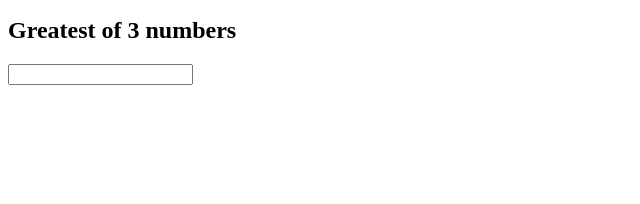
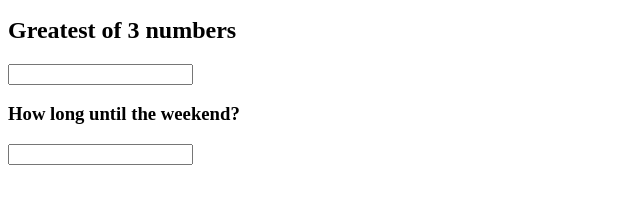
Before and after one commit to Nasume26/nology-coursework, a plain HTML site: page pre-javascript/challenge-2/index.html in a window 1280 px wide. Shown: the part 104-308 px from the top of the page, without its empty margins (0-640 px from the left). Drawn offline with Linux system fonts and the light colour scheme.

Commit message:
Added time until weekend

```diff
--- a/pre-javascript/challenge-2/index.html
+++ b/pre-javascript/challenge-2/index.html
@@ -14,5 +14,8 @@
     <h2>Greatest of 3 numbers</h2>
     <input type="text" onblur= "greatestNumber(event)" />
 
+    <h3>How long until the weekend?</h3>
+    <input type="text" onblur="timeUntilWeekend(event)" />
+
 </body>
 </html>
--- a/pre-javascript/challenge-2/script.js
+++ b/pre-javascript/challenge-2/script.js
@@ -39,3 +39,58 @@ if (num1 >= num2 && num1 >= num3) {
 
 
 //}
+
+
+function timeUntilWeekend(event) {
+    let cday= event.target.value;
+
+    if (!cday) {
+        return;
+    }
+
+    cday = cday.toUpperCase();
+
+
+    let rday;
+
+    switch (cday) {
+        case "MONDAY":
+            rday = "4"
+            break;
+        case "TUESDAY":
+            rday= "3"
+            break;
+        case "WEDNESDAY":
+            rday= "2"
+            break;
+        case "THURSDAY":
+            rday ="1"
+            break;
+        case "FRIDAY":
+            rday="F"
+            break;
+        case "SATURDAY":
+            rday="S"
+            break;
+        case "SUNDAY":
+            rday="S"
+            break;
+    }
+
+
+    if (rday == "F" ) {
+        alert("The Weekend Starts Tonight At 6 PM !!!!!!");
+    }else if (rday== "2" ) {
+        alert("Only 2 more days until the weekend! PS. It's Wednesday my dudes.");
+    }
+    else if (rday =="S") {
+        alert("The Weekend has already started!!!");
+    }
+    else {
+        alert("Only " + rday + " more days until the weekend.");
+    }
+
+
+
+
+}
```
